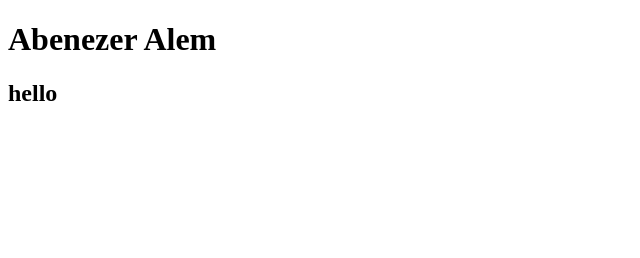
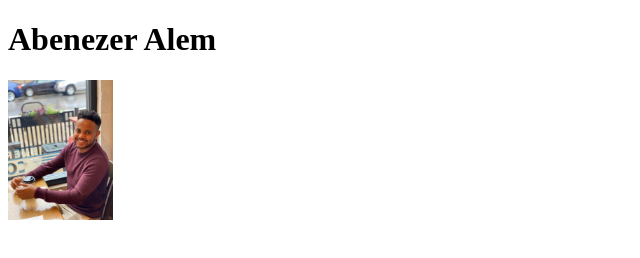
Before and after one commit to AbenezerGenanaw/AbenezerGenanaw.github.io, a plain HTML site: page index.html in a window 1280 px wide. Shown: the whole page, without its empty margins (0-640 px from the left). Drawn offline with Linux system fonts and the light colour scheme.

Commit message:
final homepage

```diff
--- a/index.html
+++ b/index.html
@@ -8,7 +8,10 @@
     </head>
     <body>
         <h1>Abenezer Alem</h1>
-        <h2>hello</h2>
+
+        <img src="WhatsApp Image 2022-05-22 at 6.36.01 PM.jpeg" width="105">
+
+
     </body>
 
 </html>
```
Also changed, not shown: WhatsApp Image 2022-05-22 at 6.36.01 PM.jpeg (added).
